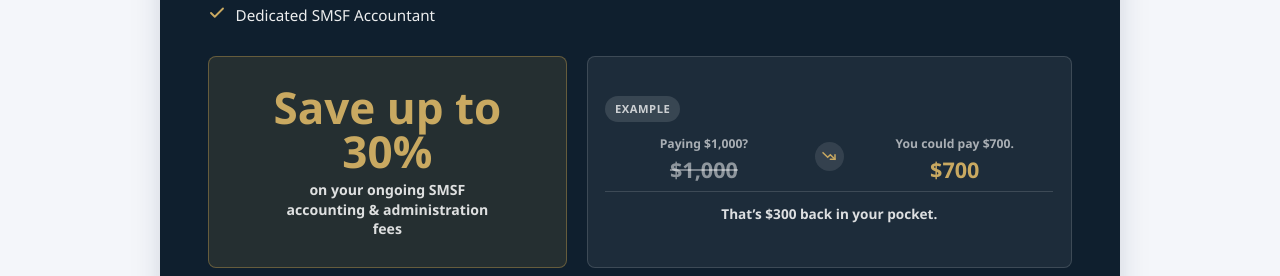
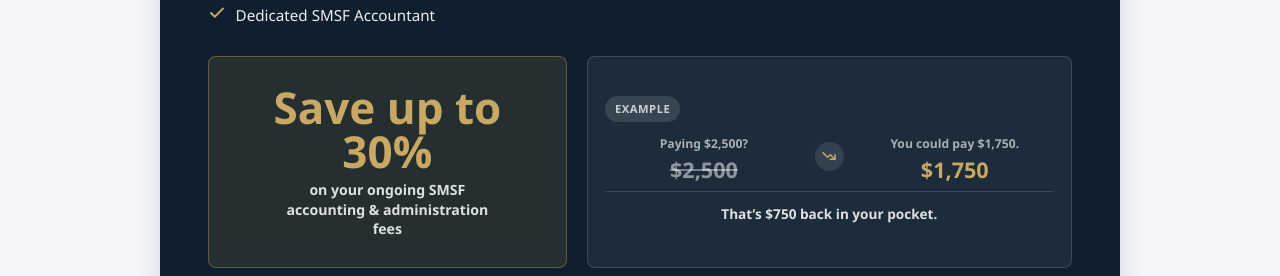
Before and after one commit to CodepaperAI/Advancedtax, a Next.js app: page /smsf-services in a window 1280 px wide. Shown: the part 1340-1616 px from the top of the page. Built offline with nearby package versions, Linux system fonts and the light colour scheme.

Commit message:
multiple revisions

```diff
--- a/app/smsf-services/page.tsx
+++ b/app/smsf-services/page.tsx
@@ -768,10 +768,10 @@ export default function SmsfServicesPage() {
                 <div className="smsf-services-feereview-example-row">
                   <div className="smsf-services-feereview-example-item">
                     <span className="smsf-services-feereview-example-label">
-                      Paying $1,000?
+                      Paying $2,500?
                     </span>
                     <span className="smsf-services-feereview-example-value smsf-services-feereview-example-value--before">
-                      $1,000
+                      $2,500
                     </span>
                   </div>
 
@@ -784,16 +784,16 @@ export default function SmsfServicesPage() {
 
                   <div className="smsf-services-feereview-example-item">
                     <span className="smsf-services-feereview-example-label">
-                      You could pay $700.
+                      You could pay $1,750.
                     </span>
                     <span className="smsf-services-feereview-example-value smsf-services-feereview-example-value--after">
-                      $700
+                      $1,750
                     </span>
                   </div>
                 </div>
 
                 <div className="smsf-services-feereview-example-savings">
-                  That&rsquo;s $300 back in your pocket.
+                  That&rsquo;s $750 back in your pocket.
                 </div>
               </div>
             </div>
--- a/components/SiteFooter.tsx
+++ b/components/SiteFooter.tsx
@@ -1,7 +1,6 @@
 import Image from "next/image";
 import Link from "next/link";
 import { accreditations, nav, offices, services, site } from "@/lib/content";
-import { locations } from "@/lib/seo/locations";
 
 export function SiteFooter() {
   return (
@@ -43,12 +42,7 @@ export function SiteFooter() {
         </div>
         <div>
           <h2>Service Areas</h2>
-          <Link href="/service-areas">All service areas</Link>
-          {locations.map((loc) => (
-            <Link key={loc.slug} href={`/service-areas/${loc.slug}`}>
-              {loc.name}
-            </Link>
-          ))}
+          <p>Australia-wide</p>
         </div>
         <div>
           <h2>Offices</h2>
@@ -56,10 +50,10 @@ export function SiteFooter() {
             <p key={office.name}>
               <strong>{office.name}</strong>
               <span>{office.address}</span>
+              <a href={site.phoneHref}>{site.phoneDisplay}</a>
+              <a href={site.mobileHref}>{site.mobileDisplay}</a>
             </p>
           ))}
-          <a href={site.phoneHref}>{site.phoneDisplay}</a>
-          <a href={site.mobileHref}>{site.mobileDisplay}</a>
         </div>
       </div>
       <div className="container footer-accreditations">
--- a/lib/content.ts
+++ b/lib/content.ts
@@ -63,14 +63,14 @@ export const offices = [
     address: "Parramatta, NSW",
     detail:
       "A local office for clients who prefer to meet in person in Western Sydney.",
-    image: "/photos/sydney-cbd.jpg"
+    image: "/photos/parramattaoffice.jpg"
   },
   {
     name: "Liverpool",
     address: "Liverpool, NSW",
     detail:
       "A second office for clients across South West Sydney.",
-    image: "/photos/sydney-street.jpg"
+    image: "/photos/liverpooloffice.jpg"
   }
 ];
 
```
Also changed, not shown: public/photos/parramattaoffice.jpg (added), 1 other file (tests, documents, lock files or other folders).
